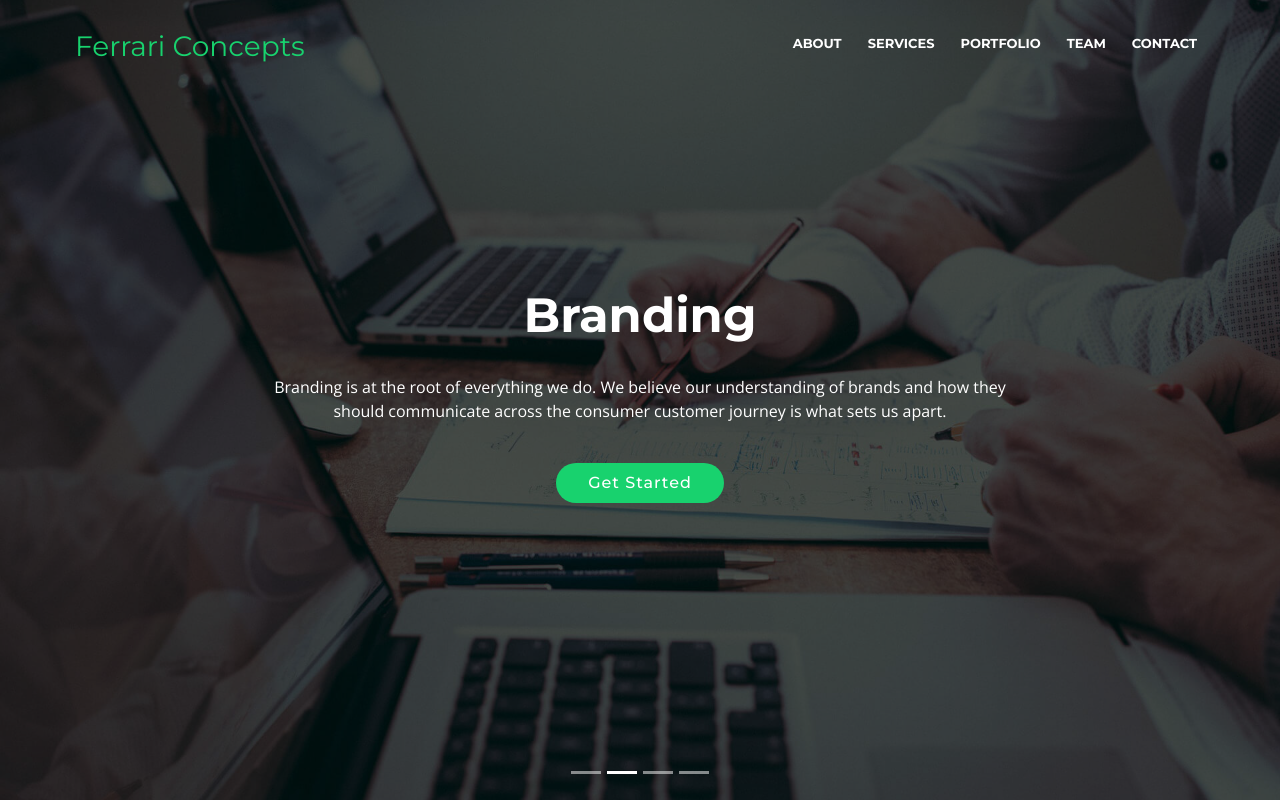
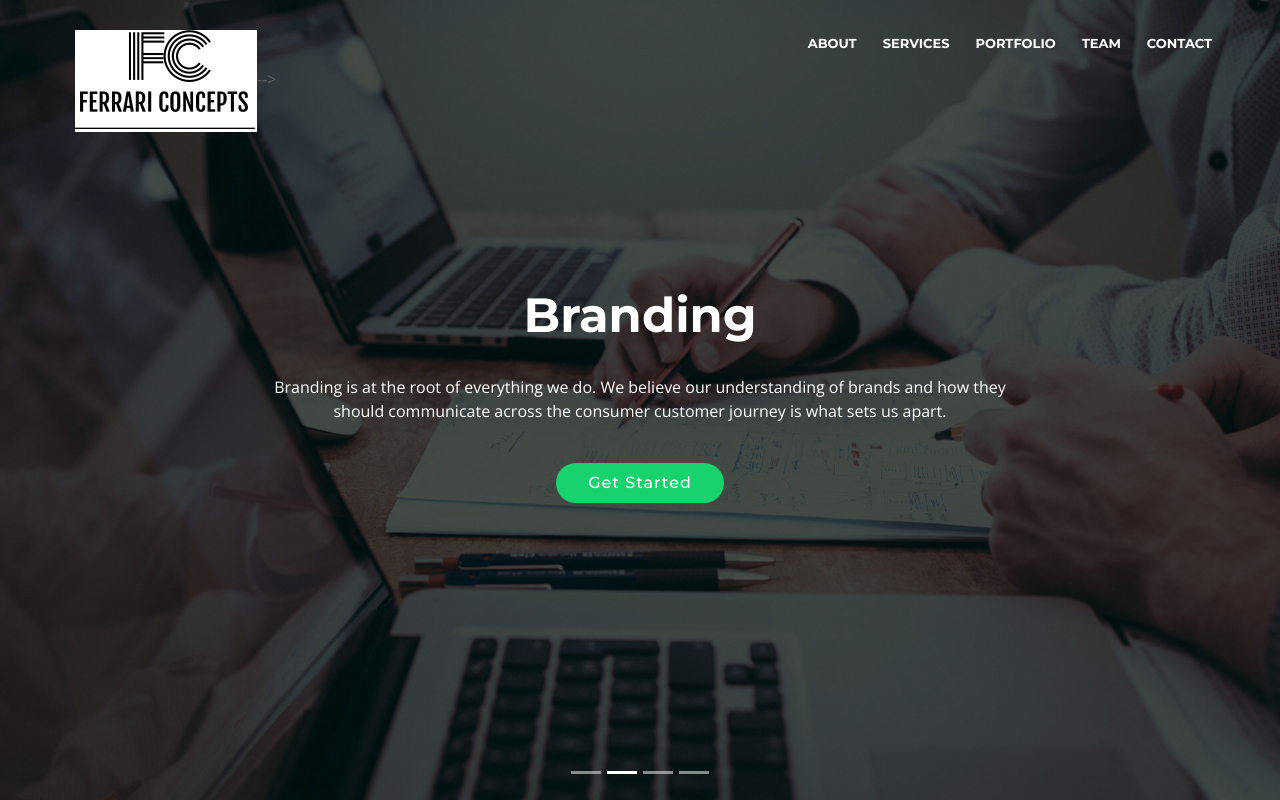
Before and after one commit to mikef1234/mikef1234, a plain HTML site: page index.html in a window 1280 px wide. Shown: the top 800 px of the page. Drawn offline with nearby package versions, Linux system fonts and the light colour scheme; files whose address does not match are found by name.

Commit message:
Update index.html

```diff
--- a/index.html
+++ b/index.html
@@ -48,10 +48,11 @@
   <header id="header">
     <div class="container-fluid">
 
-      <div id="logo" class="pull-left">
-        <h3><a href="#intro" class="scrollto menu-active">Ferrari Concepts</a></h3>
+        <div id="logo" class="pull-left">
+       <!-- <h3><a href="#intro" class="scrollto menu-active">Ferrari Concepts</a></h3>-->
         <!-- Uncomment below if you prefer to use an image logo -->
-        <!-- <a href="#intro"><img src="img/logo.png" alt="" title="" /></a>-->
+          <a href="#intro"><img src="img/logo.png" alt="" title=""></a>--&gt;
+      </div>
       </div>
 
       <nav id="nav-menu-container">
```
